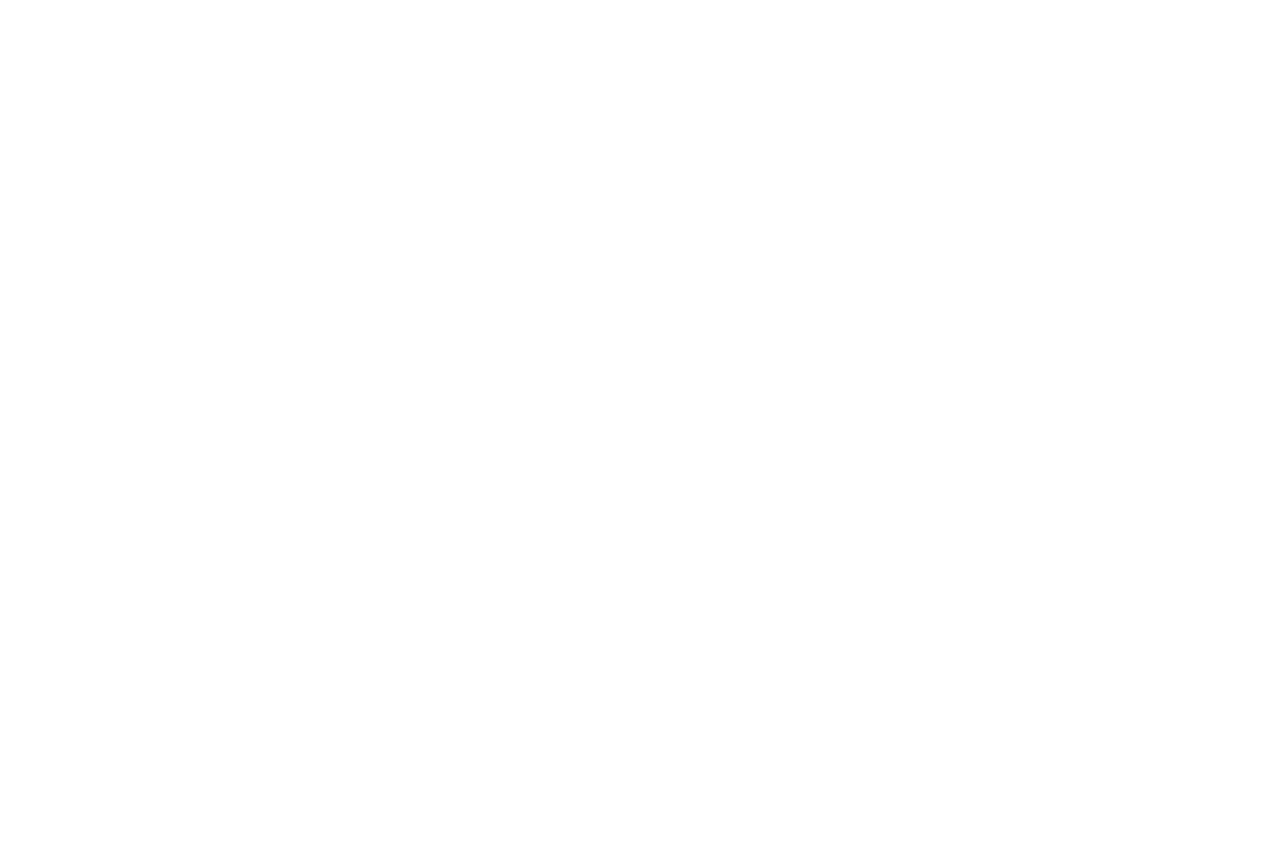
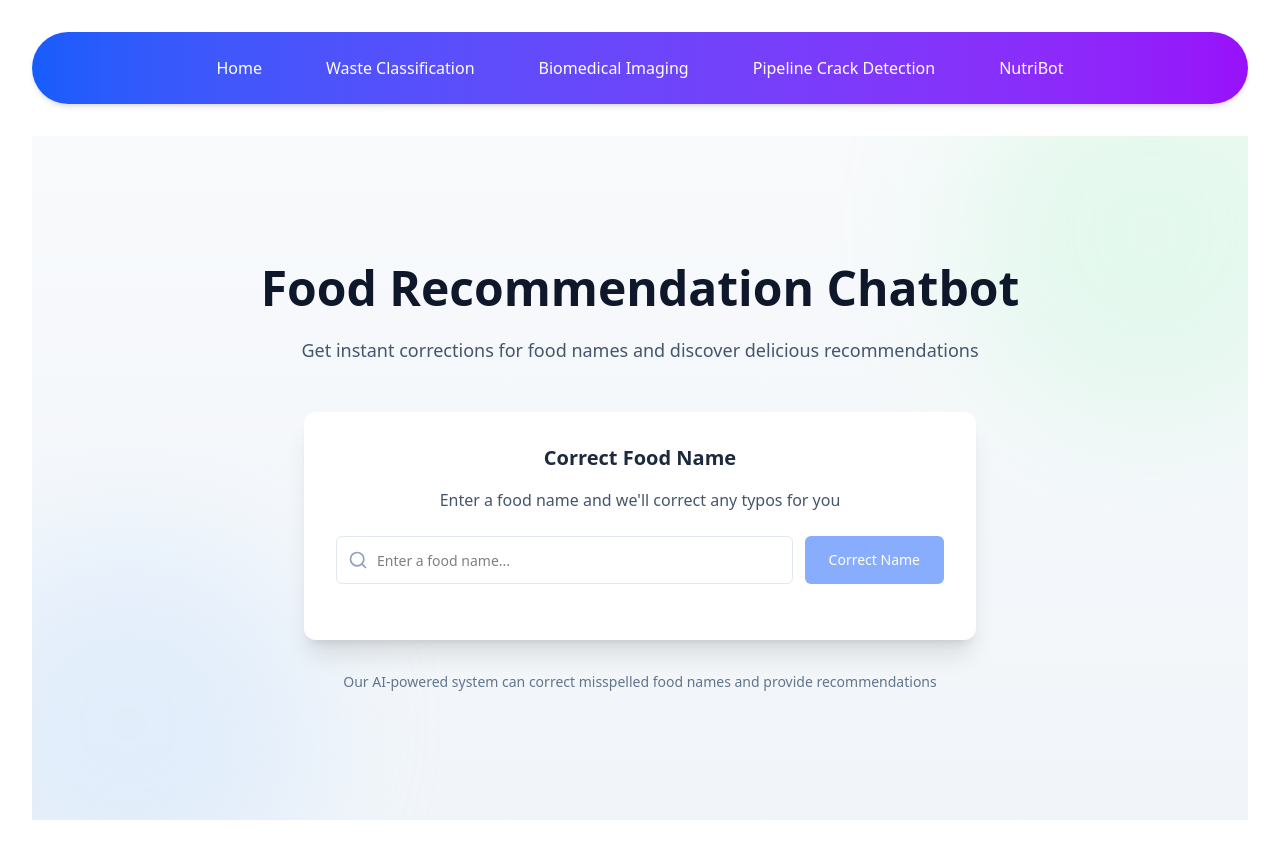
Before and after one commit to JayanSubramanian/SmartCityFrontend, a React (Vite) app: page /foodcorrection in a window 1280 px wide. Before the commit this address had no page. Before the commit the page ends 800 px from the top, so only its background shows below. Built offline with nearby package versions, Linux system fonts and the light colour scheme.

Commit message:
feat: add FoodCorrection component and update routing in App refactor: update calorie limit in NutriBot and improve input component

```diff
--- a/package.json
+++ b/package.json
@@ -13,6 +13,7 @@
     "@radix-ui/react-select": "^2.1.6",
     "@tailwindcss/vite": "^4.0.0",
     "clsx": "^2.1.1",
+    "framer-motion": "^12.6.5",
     "leaflet": "^1.9.4",
     "lucide-react": "^0.479.0",
     "react": "^18.3.1",
--- a/src/App.tsx
+++ b/src/App.tsx
@@ -5,6 +5,7 @@
 import Tumor from './components/Tumor';
 import Pipeline from './components/Pipeline';
 import NutriBot from './components/Nutribot';
+import FoodCorrection from './components/FoodCorrection';
 
 function App() {
   return (
@@ -14,6 +15,7 @@
       <Route path="/tumor" element={<Tumor />} />
       <Route path="/pipeline" element={<Pipeline />} />
       <Route path="/nutribot" element={<NutriBot />} />
+      <Route path="/foodcorrection" element={<FoodCorrection />} />
     </Routes>
   );
 }
--- /dev/null
+++ b/src/components/FoodCorrection.tsx
@@ -0,0 +1,155 @@
+"use client"
+
+import { useState } from "react"
+import { Button } from "./ui/button"
+import { Input } from "./ui/input"
+import { Loader2, Search, CheckCircle, AlertCircle } from "lucide-react"
+import { motion } from "framer-motion"
+import Layout from './Layout'
+
+export default function FoodCorrection() {
+  const [query, setQuery] = useState("")
+  const [correctedName, setCorrectedName] = useState<string | null>(null)
+  const [isLoading, setIsLoading] = useState(false)
+  const [error, setError] = useState<string | null>(null)
+  const [isSuccess, setIsSuccess] = useState(false)
+
+  const handleCorrectName = async () => {
+    if (!query.trim()) return
+
+    setIsLoading(true)
+    setError(null)
+    setCorrectedName(null)
+    setIsSuccess(false)
+
+    try {
+      const response = await fetch(`http://127.0.0.1:8000/correct_food?query=${encodeURIComponent(query)}`)
+
+      if (!response.ok) {
+        throw new Error("Failed to correct food name")
+      }
+
+      const data = await response.json()
+      setCorrectedName(data["Corrected Food Name"])
+      setIsSuccess(true)
+    } catch (err) {
+      setError("Error correcting food name. Please try again.")
+      console.error(err)
+    } finally {
+      setIsLoading(false)
+    }
+  }
+
+  return (
+    <Layout>
+      <section className="relative overflow-hidden py-20 md:py-32 bg-gradient-to-b from-slate-50 to-slate-100">
+        {/* Background decorative elements */}
+        <div className="absolute inset-0 z-0 opacity-30">
+          <div className="absolute -top-24 -right-24 w-96 h-96 rounded-full bg-green-200 blur-3xl" />
+          <div className="absolute -bottom-24 -left-24 w-96 h-96 rounded-full bg-blue-200 blur-3xl" />
+        </div>
+
+        <div className="container relative z-10 mx-auto px-4 sm:px-6">
+          <div className="text-center max-w-3xl mx-auto mb-12">
+            <motion.h1
+              className="text-4xl md:text-5xl font-bold text-slate-900 mb-6"
+              initial={{ opacity: 0, y: 20 }}
+              animate={{ opacity: 1, y: 0 }}
+              transition={{ duration: 0.5 }}
+            >
+              Food Recommendation Chatbot
+            </motion.h1>
+            <motion.p
+              className="text-lg text-slate-600 mb-8"
+              initial={{ opacity: 0, y: 20 }}
+              animate={{ opacity: 1, y: 0 }}
+              transition={{ duration: 0.5, delay: 0.1 }}
+            >
+              Get instant corrections for food names and discover delicious recommendations
+            </motion.p>
+          </div>
+
+          <motion.div
+            className="max-w-2xl mx-auto"
+            initial={{ opacity: 0, y: 20 }}
+            animate={{ opacity: 1, y: 0 }}
+            transition={{ duration: 0.5, delay: 0.2 }}
+          >
+            <div className="bg-white rounded-xl shadow-xl p-6 md:p-8">
+              <h2 className="text-xl font-semibold text-slate-800 mb-4">Correct Food Name</h2>
+              <p className="text-slate-600 mb-6">Enter a food name and we'll correct any typos for you</p>
+
+              <div className="flex flex-col sm:flex-row gap-3 mb-6">
+                <div className="relative flex-1">
+                  <Search className="absolute left-3 top-1/2 -translate-y-1/2 h-5 w-5 text-slate-400" />
+                  <Input
+                    placeholder="Enter a food name..."
+                    value={query}
+                    onChange={(e) => setQuery(e.target.value)}
+                    className="pl-10 h-12 border-slate-200 focus:border-blue-500 focus:ring-blue-500"
+                    onKeyDown={(e) => {
+                      if (e.key === "Enter") {
+                        handleCorrectName()
+                      }
+                    }}
+                  />
+                </div>
+                <Button
+                  onClick={handleCorrectName}
+                  disabled={isLoading || !query.trim()}
+                  className="h-12 px-6 bg-blue-600 hover:bg-blue-700 text-white font-medium transition-colors"
+                >
+                  {isLoading ? (
+                    <>
+                      <Loader2 className="mr-2 h-5 w-5 animate-spin" />
+                      Correcting...
+                    </>
+                  ) : (
+                    "Correct Name"
+                  )}
+                </Button>
+              </div>
+
+              {/* Results area with animations */}
+              {(correctedName || error) && (
+                <motion.div
+                  initial={{ opacity: 0, height: 0 }}
+                  animate={{ opacity: 1, height: "auto" }}
+                  transition={{ duration: 0.3 }}
+                  className="mt-4"
+                >
+                  {isSuccess && correctedName && (
+                    <div className="bg-green-50 border border-green-100 rounded-lg p-4 flex items-start">
+                      <CheckCircle className="h-5 w-5 text-green-500 mt-0.5 mr-3 flex-shrink-0" />
+                      <div>
+                        <p className="font-medium text-green-800">Corrected Food Name:</p>
+                        <p className="text-lg text-green-900">{correctedName}</p>
+                      </div>
+                    </div>
+                  )}
+
+                  {error && (
+                    <div className="bg-red-50 border border-red-100 rounded-lg p-4 flex items-start">
+                      <AlertCircle className="h-5 w-5 text-red-500 mt-0.5 mr-3 flex-shrink-0" />
+                      <div>
+                        <p className="font-medium text-red-800">Error</p>
+                        <p className="text-red-700">{error}</p>
+                      </div>
+                    </div>
+                  )}
+                </motion.div>
+              )}
+            </div>
+
+            {/* Additional info card */}
+            <div className="mt-8 text-center">
+              <p className="text-sm text-slate-500">
+                Our AI-powered system can correct misspelled food names and provide recommendations
+              </p>
+            </div>
+          </motion.div>
+        </div>
+      </section>
+    </Layout>
+  )
+}
--- a/src/components/Nutribot.tsx
+++ b/src/components/Nutribot.tsx
@@ -14,7 +14,7 @@
 }
 
 function NutriBot() {
-  const [calorieLimit, setCalorieLimit] = useState<number>(1500);
+  const [calorieLimit, setCalorieLimit] = useState<number>(600);
   const [loading, setLoading] = useState(false);
   const [recommendations, setRecommendations] = useState<Food[]>([]);
   const [selectedFoods, setSelectedFoods] = useState<Food[]>([]);
@@ -147,9 +147,9 @@
                 >
                   <div
                     className={`max-w-[80%] rounded-lg p-3 ${
-                      message.role === 'user'
+                        message.role === 'user'
                         ? 'bg-green-600 text-white'
-                        : 'bg-gray-100 text-gray-800'
+                        : 'bg-gray-300 text-gray-800'
                     }`}
                   >
                     {message.content}
--- /dev/null
+++ b/src/components/ui/input.tsx
@@ -0,0 +1,22 @@
+import * as React from "react"
+
+import { cn } from "../../lib/utils"
+
+export interface InputProps extends React.InputHTMLAttributes<HTMLInputElement> {}
+
+const Input = React.forwardRef<HTMLInputElement, InputProps>(({ className, type, ...props }, ref) => {
+  return (
+    <input
+      type={type}
+      className={cn(
+        "flex h-10 w-full rounded-md border border-input bg-background px-3 py-2 text-sm ring-offset-background file:border-0 file:bg-transparent file:text-sm file:font-medium placeholder:text-muted-foreground focus-visible:outline-none focus-visible:ring-2 focus-visible:ring-ring focus-visible:ring-offset-2 disabled:cursor-not-allowed disabled:opacity-50",
+        className,
+      )}
+      ref={ref}
+      {...props}
+    />
+  )
+})
+Input.displayName = "Input"
+
+export { Input }
```
Also changed, not shown: 1 other file (tests, documents, lock files or other folders).
